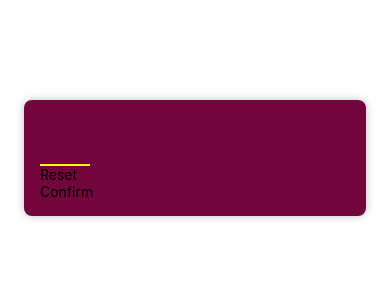
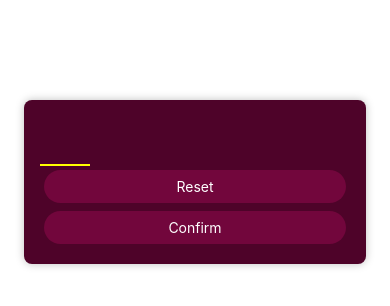
Before and after one commit to YogeshRR/React_Native_GameApp, a React Native app: screen / in a window 390 px wide. Shown: the top 306 px of the page. Built offline with nearby package versions, Linux system fonts and the light colour scheme.

Commit message:
53 Adding Visual Feedback to the Buttons

```diff
--- a/components/PrimaryButton.js
+++ b/components/PrimaryButton.js
@@ -1,11 +1,45 @@
-import { View, Text } from "react-native";
+import { View, Text, Pressable, StyleSheet } from "react-native";
 
 function PrimaryButton({ children }) {
+  function pressHandler() {
+    console.log("pressed");
+  }
   return (
-    <View>
-      <Text>{children}</Text>
+    <View style={styles.buttonOuterContainer}>
+      <Pressable
+        style={({ pressed }) =>
+          pressed
+            ? [styles.buttonInnerContainer, styles.pressed]
+            : styles.buttonInnerContainer
+        }
+        onPress={pressHandler}
+        android_ripple={{ color: "#640233" }}
+      >
+        <Text style={styles.buttonText}>{children}</Text>
+      </Pressable>
     </View>
   );
 }
 
 export default PrimaryButton;
+
+const styles = StyleSheet.create({
+  buttonOuterContainer: {
+    borderRadius: 28,
+    margin: 4,
+    overflow: "hidden",
+  },
+  buttonInnerContainer: {
+    backgroundColor: "#72063c",
+    paddingVertical: 8,
+    paddingHorizontal: 16,
+    elevation: 2,
+  },
+  buttonText: {
+    color: "white",
+    textAlign: "center",
+  },
+  pressed: {
+    opacity: 0.75,
+  },
+});
--- a/screens/StartGamesScreen.js
+++ b/screens/StartGamesScreen.js
@@ -25,7 +25,7 @@
     padding: 16,
     marginHorizontal: 24,
     borderRadius: 8,
-    backgroundColor: "#72063c",
+    backgroundColor: "#4e0329",
     elevation: 4,
     shadowColor: "black",
     shadowOpacity: 0.25,
```
